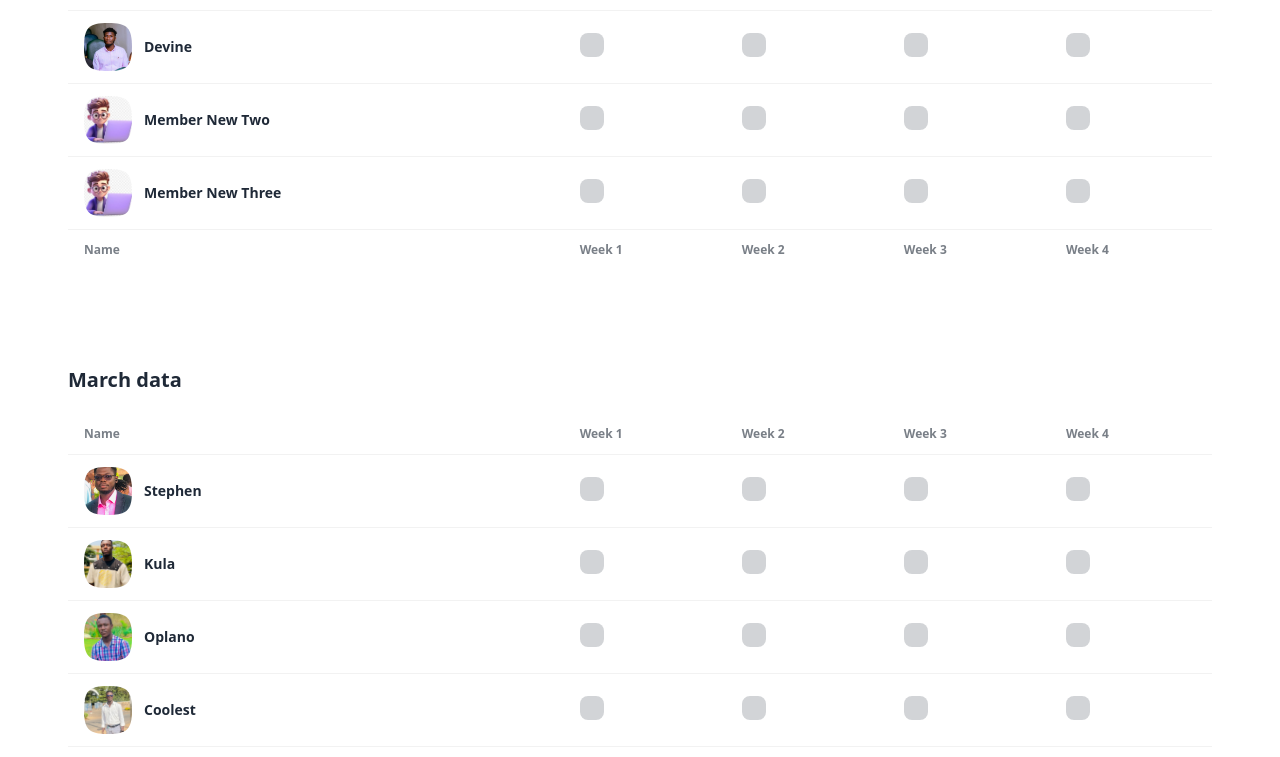
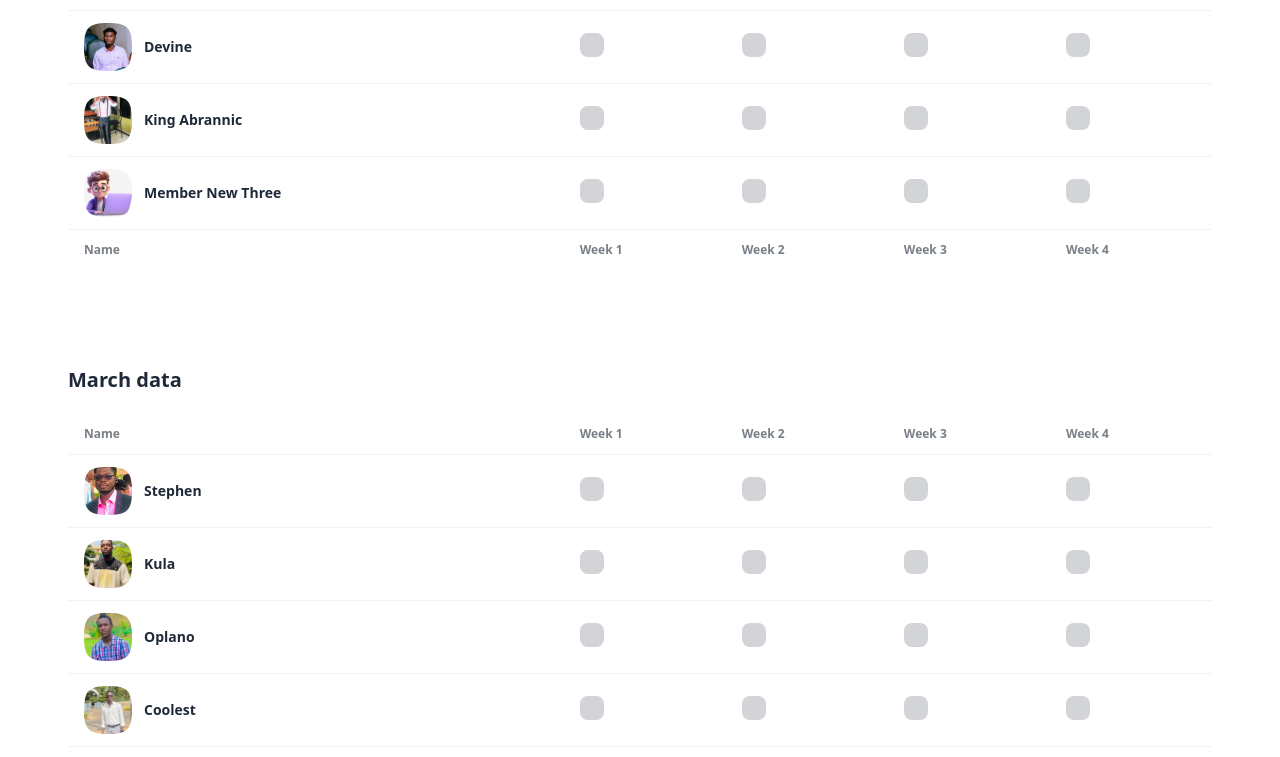
Before and after one commit to mulbahoplanojames/Lest-Gbelle-Weekly-Dew-Payment-And-Records-Collection, a React (Vite) app: page /moredata in a window 1280 px wide. Shown: the part 1025-1782 px from the top of the page. Built offline with nearby package versions, Linux system fonts and the light colour scheme.

Commit message:
Making some changes to this site

```diff
--- a/src/Data/MemberInfo.jsx
+++ b/src/Data/MemberInfo.jsx
@@ -13,6 +13,7 @@ import daniel_Avatar from "/src/assets/Daniel.jpeg";
 import devine_Avatar from "/src/assets/Devine.jpeg";
 import sis_Vero_Avatar from "/src/assets/illu1.jpg";
 import edward_Avatar from "/src/assets/edward.jpeg";
+import king_Abrannic_Avatar from "/src/assets/king_Abrannic.jpeg";
 import new_Avatar from "/src/assets/illu3.jpg";
 
 export const MEMBERS_INFO_JANUARY = [
@@ -126,8 +127,8 @@ export const MEMBERS_INFO_JANUARY = [
 	},
 	{
 		id: 13,
-		name: "Member New Two",
-		avatar: new_Avatar,
+		name: "King Abrannic",
+		avatar: king_Abrannic_Avatar,
 		week1: <CheckBoxPaid />,
 		week2: <CheckBoxNotPaid />,
 		week3: <CheckBoxPaid />,
@@ -257,8 +258,8 @@ export const MEMBERS_INFO_FEBRUARY = [
 	},
 	{
 		id: 13,
-		name: "Member New Two",
-		avatar: new_Avatar,
+		name: "King Abrannic",
+		avatar: king_Abrannic_Avatar,
 		week1: <CheckBoxNotPaid />,
 		week2: <CheckBoxNotPaid />,
 		week3: <CheckBoxNotPaid />,
@@ -388,8 +389,8 @@ export const MEMBERS_INFO_MARCH = [
 	},
 	{
 		id: 13,
-		name: "Member New Two",
-		avatar: new_Avatar,
+		name: "King Abrannic",
+		avatar: king_Abrannic_Avatar,
 		week1: <CheckBoxNotPaid />,
 		week2: <CheckBoxNotPaid />,
 		week3: <CheckBoxNotPaid />,
@@ -519,8 +520,8 @@ export const MEMBERS_INFO_APRIL = [
 	},
 	{
 		id: 13,
-		name: "Member New Two",
-		avatar: new_Avatar,
+		name: "King Abrannic",
+		avatar: king_Abrannic_Avatar,
 		week1: <CheckBoxNotPaid />,
 		week2: <CheckBoxNotPaid />,
 		week3: <CheckBoxNotPaid />,
@@ -650,8 +651,8 @@ export const MEMBERS_INFO_MAY = [
 	},
 	{
 		id: 13,
-		name: "Member New Two",
-		avatar: new_Avatar,
+		name: "King Abrannic",
+		avatar: king_Abrannic_Avatar,
 		week1: <CheckBoxNotPaid />,
 		week2: <CheckBoxNotPaid />,
 		week3: <CheckBoxNotPaid />,
@@ -781,8 +782,8 @@ const MEMBERS_INFO_JUNE = [
 	},
 	{
 		id: 13,
-		name: "Member New Two",
-		avatar: new_Avatar,
+		name: "King Abrannic",
+		avatar: king_Abrannic_Avatar,
 		week1: <CheckBoxNotPaid />,
 		week2: <CheckBoxNotPaid />,
 		week3: <CheckBoxNotPaid />,
```
Also changed, not shown: src/assets/king_Abrannic.jpeg (added).
